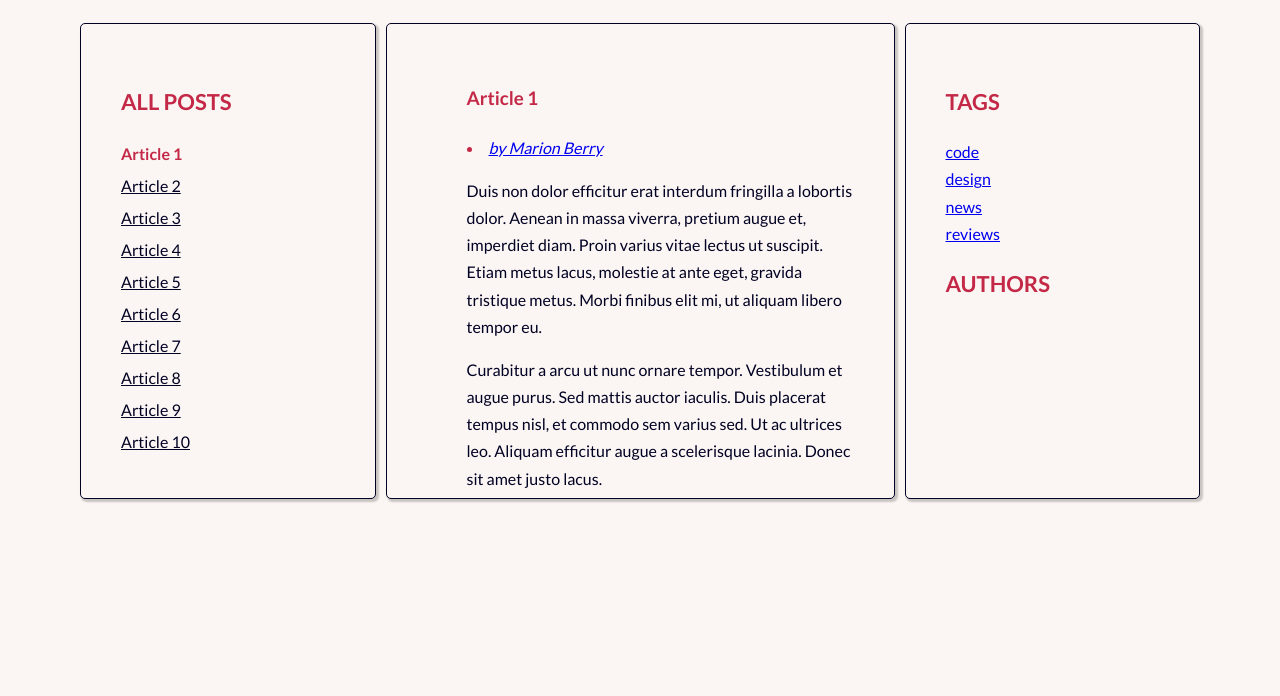
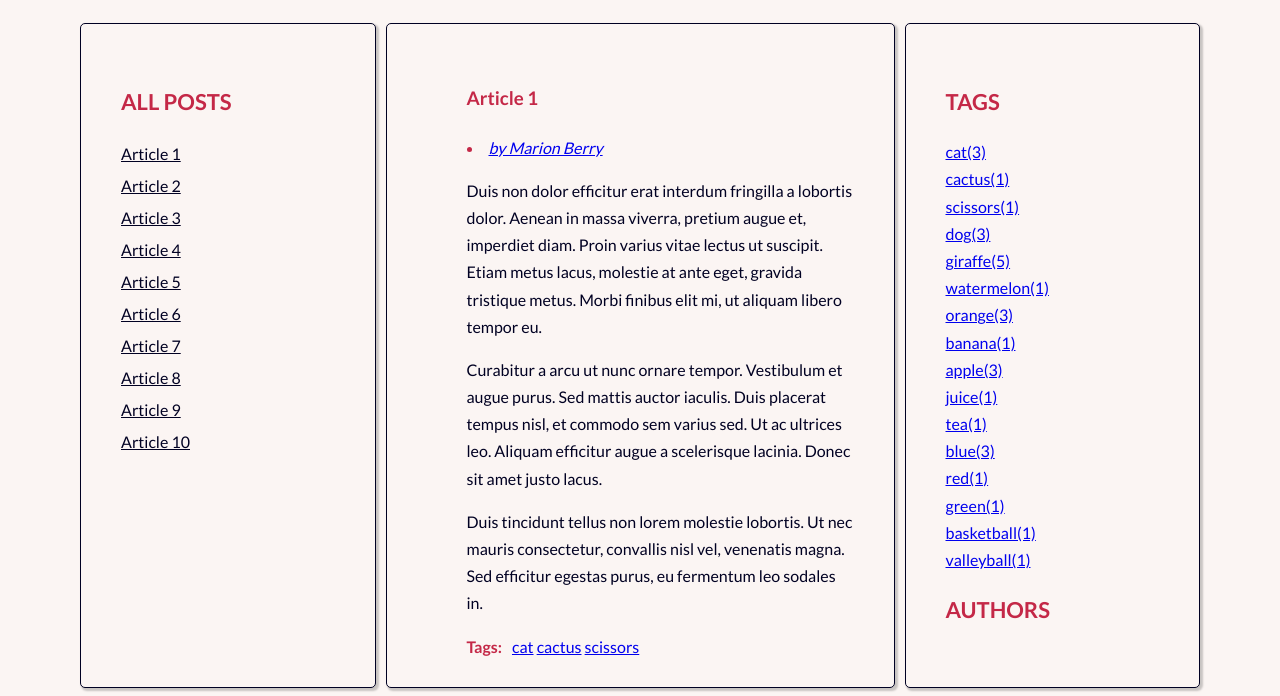
Before and after one commit to Justek9/javascript-blog, a website: page index.html in a window 1280 px wide. Shown: the part 220-916 px from the top of the page. Before the commit the page ends 840 px from the top, so only its background shows below. Drawn offline with Linux system fonts and the light colour scheme.

Commit message:
add list o tags in right sidebar, correct article's display on tag click

```diff
--- a/index.html
+++ b/index.html
@@ -246,10 +246,6 @@
                 <aside class="sidebar">
                     <h2 class="section-title">Tags</h2>
                     <ul class="list tags">
-                        <li><a href="#">code</a></li>
-                        <li><a href="#">design</a></li>
-                        <li><a href="#">news</a></li>
-                        <li><a href="#">reviews</a></li>
                     </ul>
                     <h2 class="section-title">Authors</h2>
                     <ul class="list authors">
--- a/js/script.js
+++ b/js/script.js
@@ -1,6 +1,13 @@
 'use strict';
 
 {
+  const optArticleSelector = '.post';
+  const optTitleSelector = '.post-title';
+  const optTitleListSelector = '.titles';
+  const optArticleTagsSelector = '.post-tags .list';
+  const optArticleAuthorSelector ='.post-author';
+  const optTagsListSelector = '.tags.list';
+
   const titleClickHandler = function (event) {
     event.preventDefault();
 
@@ -35,22 +42,18 @@
     articleToShow.classList.add('active');
   };
 
-  const optArticleSelector = '.post';
-  const optTitleSelector = '.post-title';
-  const optTitleListSelector = '.titles';
-  const optArticleTagsSelector = '.post-tags .list';
-  const optArticleAuthorSelector ='.post-author';
-
   const generateTitleLinks = function (customSelector = '') {
     // [DONE] remove contents of titleList
-
+    // console.log(optTitleListSelector);
     document.querySelector(optTitleListSelector).innerHTML = '';
 
     // for each article:
     //  [DONE] get id and store it to const
     const articles = document.querySelectorAll(optArticleSelector + customSelector);
-    // console.log(optArticleSelector);
-    // console.log(customSelector);
+    console.log(document.querySelectorAll('.post[data-tags~="cat"]'));
+
+    console.log(optArticleSelector + customSelector);
+    console.log(articles);
     // console.log(optArticleSelector + customSelector);
 
     let html = '';
@@ -71,7 +74,8 @@
     ulList.insertAdjacentHTML('afterbegin', html);
 
     const links = document.querySelectorAll('.titles a');
-    links[0].classList.add('active');
+    console.log(links);
+    // links[0].classList.add('active');
 
     for (let link of links) {
       link.addEventListener('click', titleClickHandler);
@@ -82,6 +86,8 @@
 
 
   const generateTags= function(){
+    /* [NEW] create a new variable allTags with an empty object */
+    let allTags = {};
     /* [DONE] find all articles */
     const allArticles = document.querySelectorAll(optArticleSelector);
 
@@ -109,30 +115,56 @@
         /* [DONE] add generated code to html variable */
         htmlTags += linkHTMLTags;
 
+        /* [NEW] check if this link is NOT already in allTags */
+        if(!allTags[tag]){
+        /* [NEW] add generated code to allTags object */
+          allTags[tag]=1;
+        } else {
+          allTags[tag]++;
+        }
+
       /* [DONE] END LOOP: for each tag */
       }
 
       /* [DONE] insert HTML of all the links into the tags wrapper */
       tagWrapper.insertAdjacentHTML('afterbegin', htmlTags);
     /* [DONE] END LOOP: for every article: */}
+
+    /* [NEW] find list of tags in right column */
+    const tagList = document.querySelector(optTagsListSelector);
+    console.log(tagList);
+
+    /* [NEW] create variable for all links HTML code */
+    let allTagsHTML = '';
+
+    /* [NEW] START LOOP: for each tag in allTags: */
+    for(let tag in allTags){
+    /* [NEW] generate code of a link and add it to allTagsHTML */
+      allTagsHTML += `<li><a href="#tag-${tag}">${tag}(${allTags[tag]})</a></li>`;
+      // const linkHTMLTags = `<li><a href="#tag-${tag}">${tag}</a></li>  `;
+
+    /* [NEW] END LOOP: for each tag in allTags: */
+    }
+    /*[NEW] add HTML from allTagsHTML to tagList */
+    tagList.innerHTML = allTagsHTML;
+
   };
-
-
   generateTags();
 
 
   const tagClickHandler = function (event){
+    console.log('a');
     /* [DONE] prevent default action for this event */
     event.preventDefault();
 
     /* [DONE] make new constant named "clickedElement" and give it the value of "this" */
     const clickedElement = this;
-
+    console.log(this);
     /* [DONE] make a new constant "href" and read the attribute "href" of the clicked element */
     const href = clickedElement.getAttribute('href');
-
     /* [DONE] make a new constant "tag" and extract tag from the "href" constant */
     const tag = href.replace('#tag-', '');
+    console.log(tag);
 
     /* [DONE]ind all tag links with class active */
     const tagLinksActive = document.querySelectorAll('a.active[href^="#tag-"]');
@@ -148,6 +180,8 @@
 
     /* [DONE] find all tag links with "href" attribute equal to the "href" constant */
     const tagLinksMatchingHref = document.querySelectorAll('a[href="' + href + '"]');
+    console.log(href, tag);
+    console.log(tagLinksMatchingHref);
 
     /* [DONE] START LOOP: for each found tag link */
     for (let activeTag of tagLinksMatchingHref){
@@ -158,13 +192,17 @@
       /* [DONE] END LOOP: for each found tag link */
     }
     /* [DONE] execute function "generateTitleLinks" with article selector as argument */
-    generateTitleLinks('[data-tags="' + tag + '"]');
+
+    generateTitleLinks('[data-tags~="' + tag + '"]');
+    // console.log('[data-tags="' + tag + '"]');
   };
 
 
   const addClickListenersToTags = function (){
   /* [DONE] find all links to tags */
     const linksToTags = document.querySelectorAll('a[href^="#tag-"]');
+    console.log(linksToTags);
+
 
     /* [DONE] START LOOP: for each link */
     for (let link of linksToTags){
@@ -262,10 +300,5 @@
   };
 
   addClickListenersToAuthors();
+
 }
-
-
-
-
-// const tagsSelectorSidebar = 'ul.list.tags';
-// document.querySelector(optArticleTagsSelector).innerHTML='';
```
